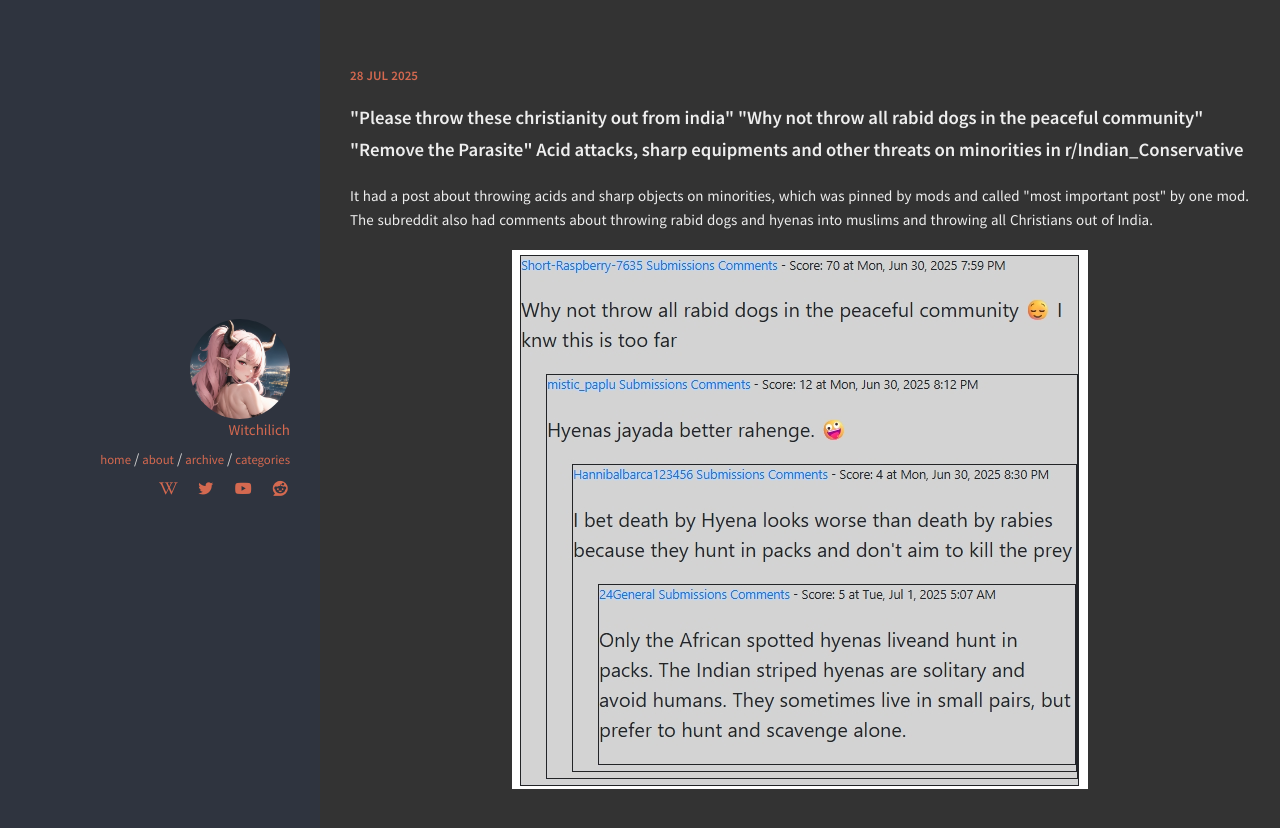
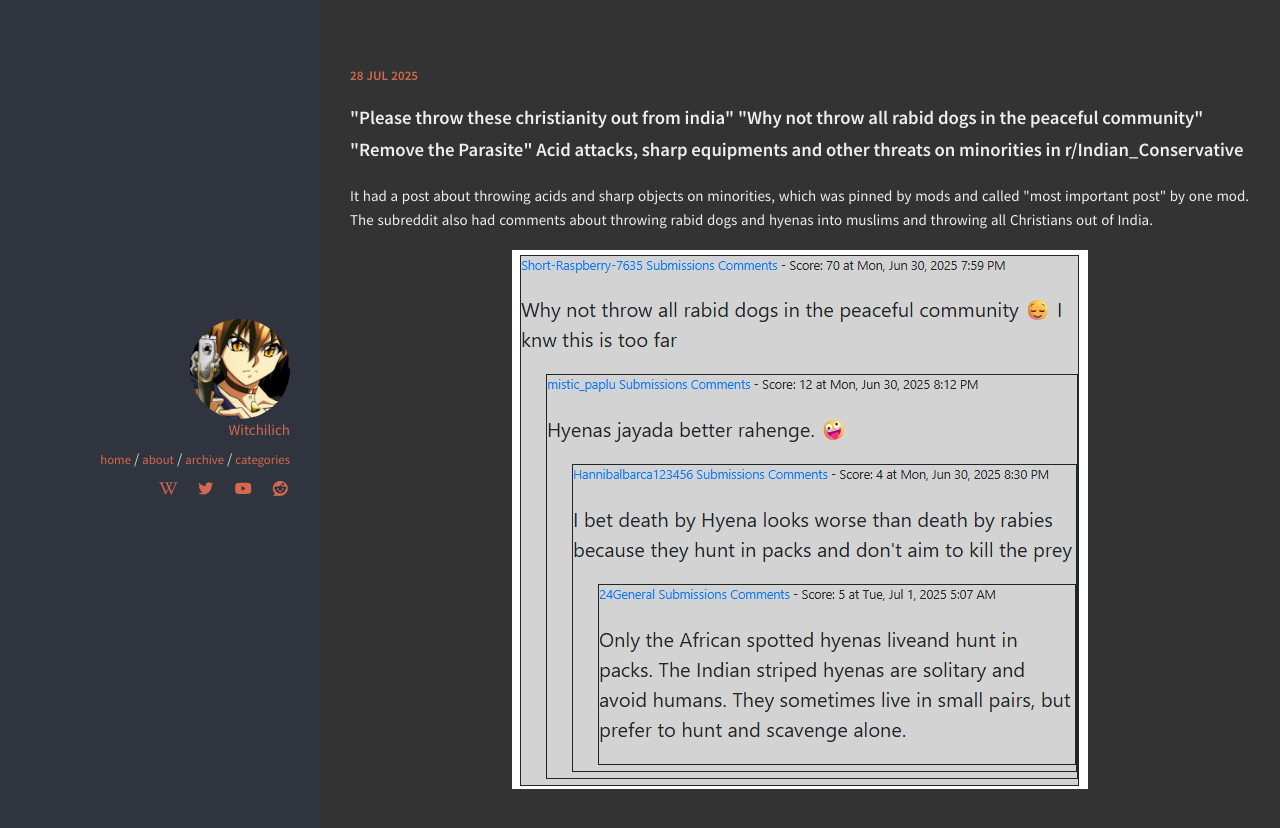
Before and after one commit to Witchilich/Witchilich.github.io, a Jekyll site: the page built from index.html, in a window 1280 px wide. Shown: the top 828 px of the page. Built offline with Jekyll 4.4.1, drawn with Linux system fonts in a browser that asks for light colours.

Commit message:
Change pfp

```diff
--- a/_config.yml
+++ b/_config.yml
@@ -34,7 +34,7 @@ kramdown:
 #
 owner:
   name: Witchilich
-  avatar: profile/witchilich.png
+  avatar: profile/train.png
   job:
   bio:
   email:
```
Also changed, not shown: img/profile/train.png (added).
